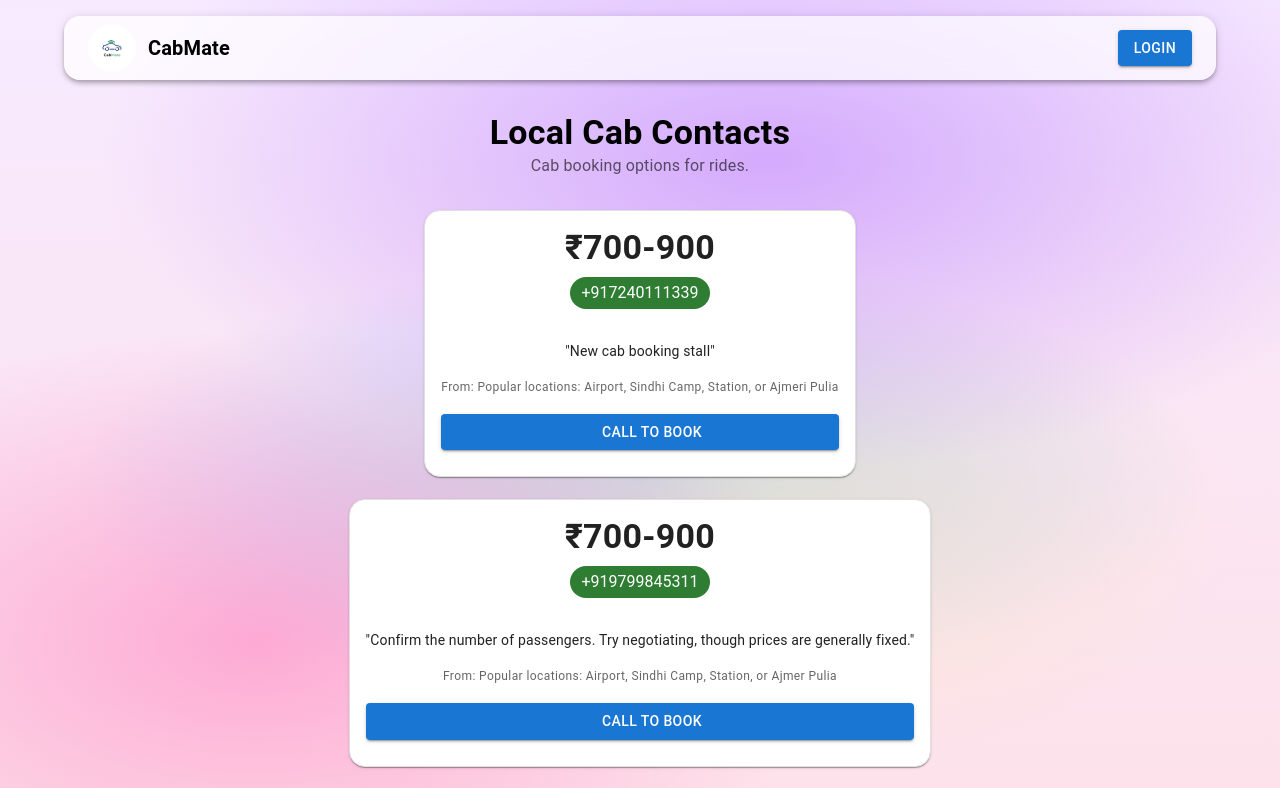
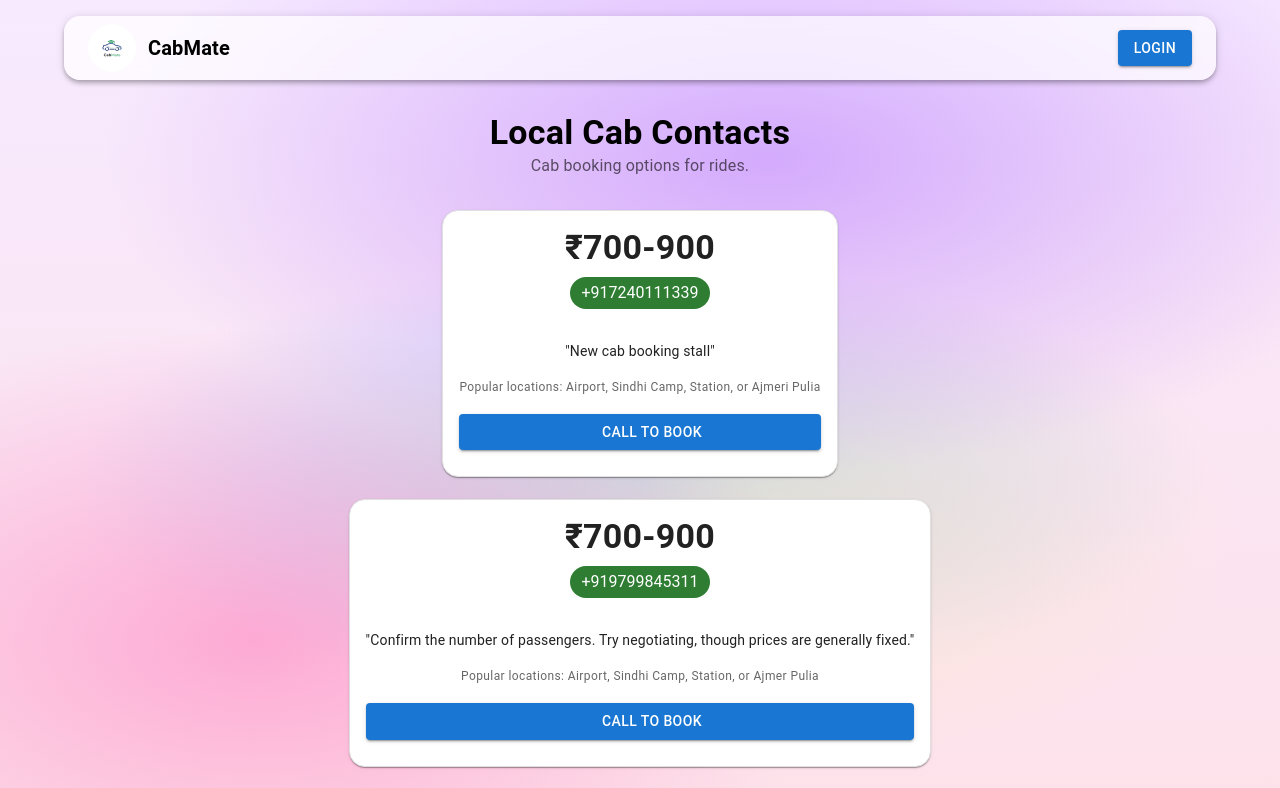
Before and after one commit to EmperorsReign05/CabMate, a React (Vite) app: page /local-cabs in a window 1280 px wide. Shown: the top 788 px of the page. Built offline with nearby package versions, Linux system fonts and the light colour scheme; no server answers; some icons are missing.

Commit message:
india locs

```diff
--- a/src/components/CabContactCard.jsx
+++ b/src/components/CabContactCard.jsx
@@ -20,7 +20,7 @@ const CabContactCard = ({ phone, price, locations, notes }) => {
 
         <Box sx={{ my: 2 }}>
           <Typography variant="caption" color="text.secondary">
-            From: {locations}
+            {locations}
           </Typography>
         </Box>
 
--- a/src/components/LocationAutocomplete.jsx
+++ b/src/components/LocationAutocomplete.jsx
@@ -54,9 +54,12 @@ const LocationAutocomplete = ({ onPlaceSelect, label, value }) => {
     outline: `none`,
     textOverflow: `ellipses`,
   };
+   const options = {
+    componentRestrictions: { country: 'in' }, // 'in' is the country code for India
+  };
 
   return (
-    <Autocomplete onLoad={onLoad} onPlaceChanged={onPlaceChanged}>
+    <Autocomplete onLoad={onLoad} onPlaceChanged={onPlaceChanged} options={options} >
       <input
         type="text"
         placeholder={label}
```
